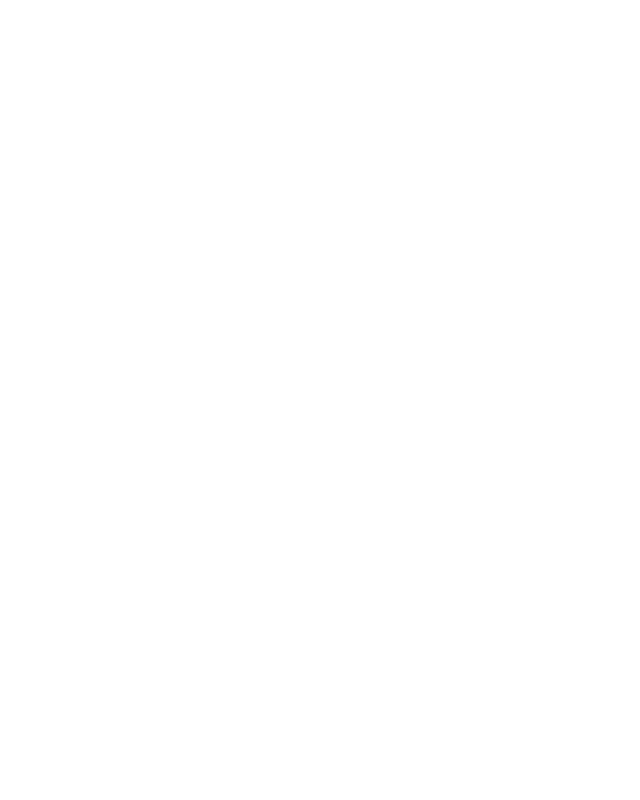
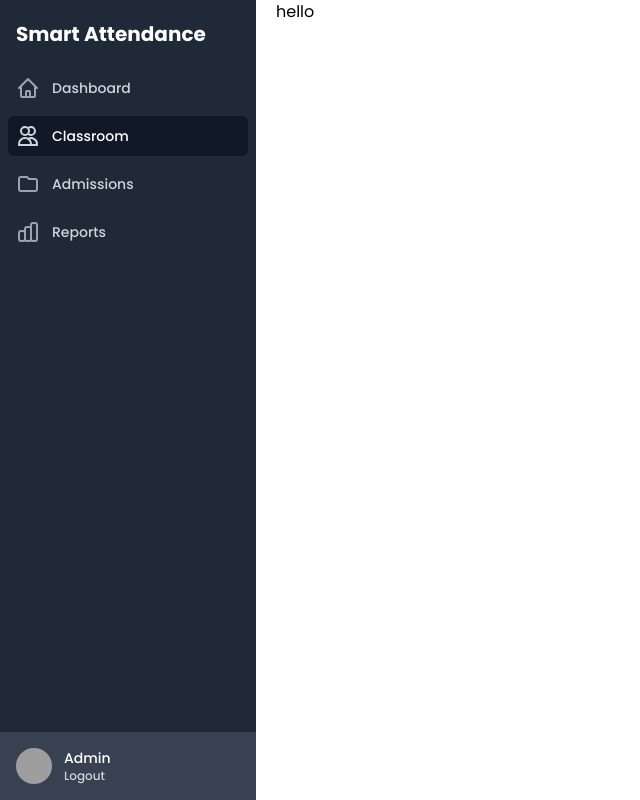
Before and after one commit to muthaiyanmani/smart-attendance, a React (Create React App) app: page /dashboard/classroom/1 in a window 1280 px wide. Before the commit this address had no page. Shown: the whole page, without its empty margins (0-640 px from the left). Built offline with nearby package versions, Linux system fonts and the light colour scheme; grey boxes are pictures that could not be loaded.

Commit message:
fixed route for classroom and attendance

```diff
--- a/src/App.tsx
+++ b/src/App.tsx
@@ -7,7 +7,8 @@
 import Admissions from "./pages/admission/admissions";
 import ClassStudentsList from "./pages/admission/classStudentsList";
 
-import Classroom from "./pages/attendance/attendance";
+import Classroom from "./pages/classroom/attendance";
+import StudentsList from "./pages/classroom/studentsList";
 import Dashboard from "./pages/dashboard";
 
 import Reports from "./pages/reports";
@@ -20,7 +21,12 @@
       <Routes>
         <Route path="/" element={<SignIn />} />
         <Route path="/dashboard" element={<Dashboard />} />
+
+        {/* Classroom Tab */}
         <Route path="/dashboard/classroom" element={<Classroom />} />
+        <Route path="/dashboard/classroom/:class" element={<StudentsList />} />
+
+        {/* Admissions Tab */}
         <Route path="/dashboard/admissions" element={<Admissions />} />
         <Route
           path="/dashboard/admissions/:class"
--- a/src/components/admissions/card.tsx
+++ b/src/components/admissions/card.tsx
@@ -38,9 +38,10 @@
 
 type Props = {
   addNewCard?: boolean;
+  route: string;
 };
 
-export default function Card({ addNewCard = false }: Props) {
+export default function Card({ addNewCard = false, route }: Props) {
   return (
     <ul className="grid grid-cols-1 px-3 md:px-1 my-5 gap-5 md:gap-10 sm:grid-cols-2 md:grid-cols-3 lg:grid-cols-4">
       {people.map((item, index) => (
@@ -49,7 +50,7 @@
           className="col-span-1 hover:scale-105 transition-all flex flex-col text-center bg-white border border-gray-300 rounded-lg shadow divide-y divide-gray-200"
         >
           <Link
-            to={`/dashboard/admissions/${item.route}`}
+            to={`/dashboard/${route}/${item.route}`}
             className="flex-1 flex flex-col p-8"
           >
             <h3 className="mt-6 text-gray-900 text-sm font-medium">
--- a/src/components/admissions/classList.tsx
+++ b/src/components/admissions/classList.tsx
@@ -83,15 +83,33 @@
     image:
       "https://images.unsplash.com/photo-1494790108377-be9c29b29330?ixlib=rb-1.2.1&ixid=eyJhcHBfaWQiOjEyMDd9&auto=format&fit=facearea&facepad=4&w=256&h=256&q=60",
   },
+  {
+    name: "Jane Cooper",
+    class: "CSE I",
+    dob: "01-01-2000",
+    mobile: "0987654321",
+    role: "Admin",
+    email: "jane.cooper@example.com",
+    image:
+      "https://images.unsplash.com/photo-1494790108377-be9c29b29330?ixlib=rb-1.2.1&ixid=eyJhcHBfaWQiOjEyMDd9&auto=format&fit=facearea&facepad=4&w=256&h=256&q=60",
+  },
+  {
+    name: "Jane Cooper",
+    class: "CSE I",
+    dob: "01-01-2000",
+    mobile: "0987654321",
+    role: "Admin",
+    email: "jane.cooper@example.com",
+    image:
+      "https://images.unsplash.com/photo-1494790108377-be9c29b29330?ixlib=rb-1.2.1&ixid=eyJhcHBfaWQiOjEyMDd9&auto=format&fit=facearea&facepad=4&w=256&h=256&q=60",
+  },
 ];
 
 export default function StudentsList() {
   const params = useParams();
   return (
-    <div className="flex flex-col">
-      <div className="my-10 overflow-x-auto ">
-        <div className="py-2 align-middle inline-block min-w-full sm:px-6 lg:px-8">
-          <div className="flex my-2 justify-between">
+    <div className="flex  flex-col">
+      <div className="flex mt-12 min-w-full sm:px-6 lg:px-8 justify-between">
         <div className="text-xl ">
           <h1>Students list</h1>
         </div>
@@ -104,6 +122,8 @@
           </Link>
         </div>
       </div>
+      <div className=" overflow-x-auto ">
+        <div className="py-2 align-middle inline-block min-w-full sm:px-6 lg:px-8">
           <div className="shadow mt-10 overflow-hidden border-b border-gray-200 sm:rounded-lg">
             <table className="min-w-full divide-y divide-gray-200">
               <thead className="bg-gray-50">
--- a/src/components/admissions/index.tsx
+++ b/src/components/admissions/index.tsx
@@ -10,7 +10,7 @@
         <h1 className="text-lg md:text-2xl">Admissions</h1>
         <p>Select your class and add a student.</p>
       </div>
-      <Card addNewCard={true} />
+      <Card addNewCard={true} route={"admissions"} />
     </div>
   );
 };
--- a/src/components/attendance/attendance.tsx
+++ b/src/components/attendance/attendance.tsx
@@ -10,7 +10,7 @@
         <h1 className="text-lg md:text-2xl">Attendance</h1>
         <p>Select your class and mark the attendance.</p>
       </div>
-      <Card />
+      <Card route={"classroom"} />
     </div>
   );
 };
--- /dev/null
+++ b/src/pages/classroom/studentsList.tsx
@@ -0,0 +1,14 @@
+import React from "react";
+import Sidebar from "../../components/sidebar/sidebar";
+
+type Props = {};
+
+const StudentsList = (props: Props) => {
+  return (
+    <Sidebar>
+      <h1>hello</h1>
+    </Sidebar>
+  );
+};
+
+export default StudentsList;
```
Also changed, not shown: src/pages/classroom/attendance.tsx (renamed from src/pages/attendance/attendance.tsx). Lines whose indentation alone changed are shown as unchanged.
